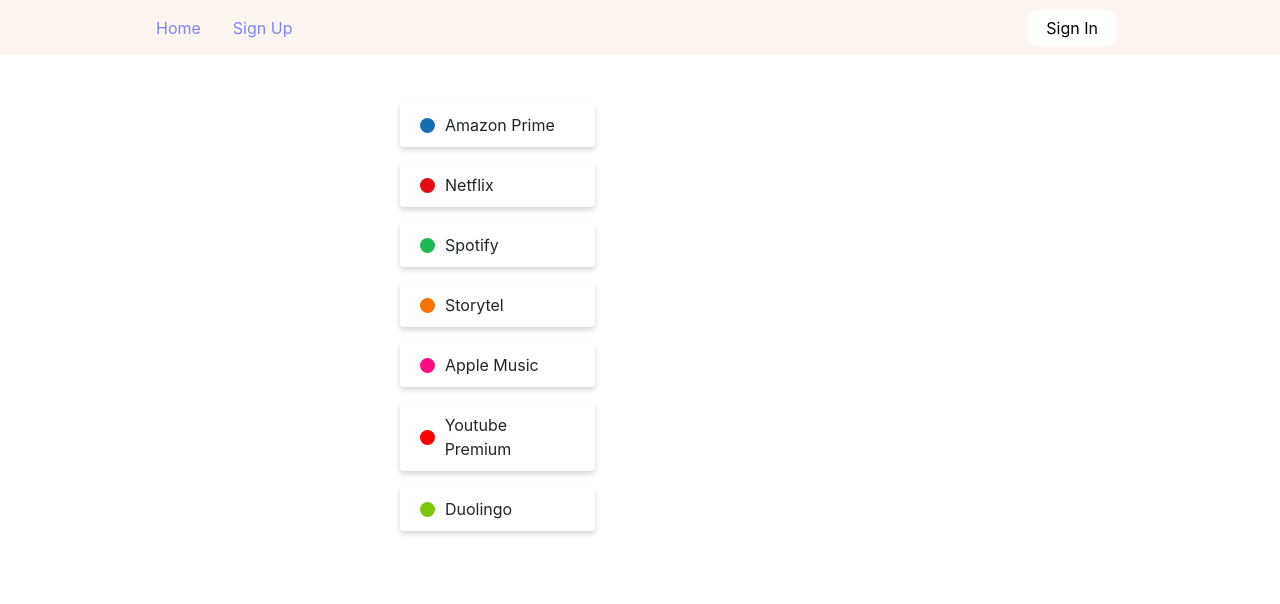
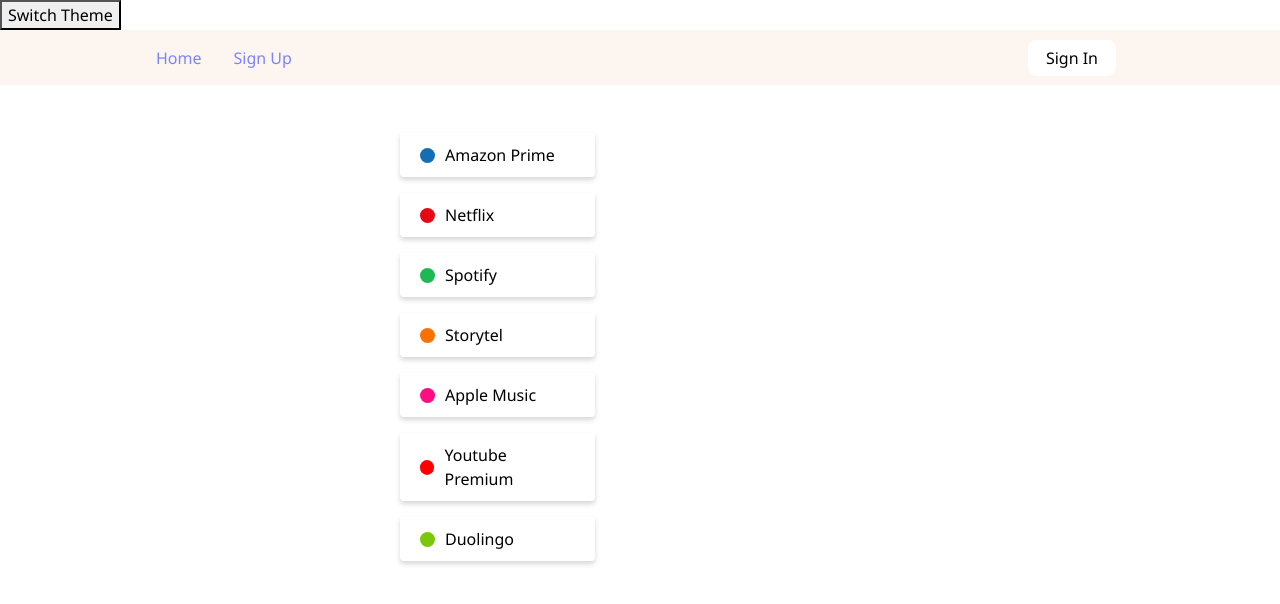
Before and after one commit to aardaipek/subscriptions-web-react, a React (Create React App) app: page /home in a window 1280 px wide. Shown: the top 604 px of the page. Built offline with nearby package versions, Linux system fonts and the light colour scheme; no server answers.

Commit message:
base dark mode feature added

```diff
--- a/src/App.js
+++ b/src/App.js
@@ -1,13 +1,26 @@
+import React, { useState, useEffect } from "react";
 import { Route, Switch } from "react-router-dom";
-
+//Components
 import LoginPage from "./pages/LoginPage";
 import SubscriptionsPage from "./pages/SubscriptionsPage";
 import RegisterPage from "./pages/RegisterPage";
-import Navbar from '../src/components/ui-components/navigation/Navbar'
+import Navbar from "../src/components/ui-components/navigation/Navbar";
+//Dark Mode
+import { ThemeProvider } from "styled-components";
+import { GlobalStyles } from "./components/dark-mode/Global-Styles";
+import { darkTheme, lightTheme } from "./components/dark-mode/Theme";
 
 function App() {
+  const [theme, setTheme] = useState("light");
+
+  const themeToggler = () => {
+    theme === "light" ? setTheme("dark") : setTheme("light");
+  };
+
   return (
-    <div>
+    <ThemeProvider theme={theme === 'light' ? lightTheme : darkTheme}>
+      <GlobalStyles/>
+      <button onClick={themeToggler}>Switch Theme</button>
       <Navbar></Navbar>
       <Switch>
         <Route path="/home">
@@ -20,7 +33,7 @@
           <RegisterPage></RegisterPage>
         </Route>
       </Switch>
-    </div>
+    </ThemeProvider>
   );
 }
 
--- /dev/null
+++ b/src/components/dark-mode/Global-Styles.js
@@ -0,0 +1,11 @@
+import { createGlobalStyle} from "styled-components";
+import { fontFamily } from "../ui-components/ConstantStyles";
+
+export const GlobalStyles = createGlobalStyle`
+  body {
+    background: ${({ theme }) => theme.body};
+    color: ${({ theme }) => theme.text};
+    font-family: ${fontFamily};
+    transition: all 0.50s linear;
+  }
+  `
--- /dev/null
+++ b/src/components/dark-mode/Theme.js
@@ -0,0 +1,13 @@
+
+export const lightTheme = {
+    body: '#FFF',
+    text: '#000',
+    toggleBorder: '#FFF',
+    background: '#363537',
+}
+export const darkTheme = {
+    body: '#363537',
+    text: '#fff',
+    toggleBorder: '#6B8096',
+    background: '#999',
+}
--- a/src/components/ui-components/ConstantStyles.js
+++ b/src/components/ui-components/ConstantStyles.js
@@ -3,6 +3,9 @@
 export const primaryTheme2 = "#FDF6F0";
 export const primaryTheme3 = "#185ADB";
 export const primaryTheme4 = "#EDCFA9";
+export const darkModeTextColor = "#ffffff";
+export const lightModeTextColor = "#000000";
+
 
 export const white = "#ffffff";
 export const black = "#000000";
```
